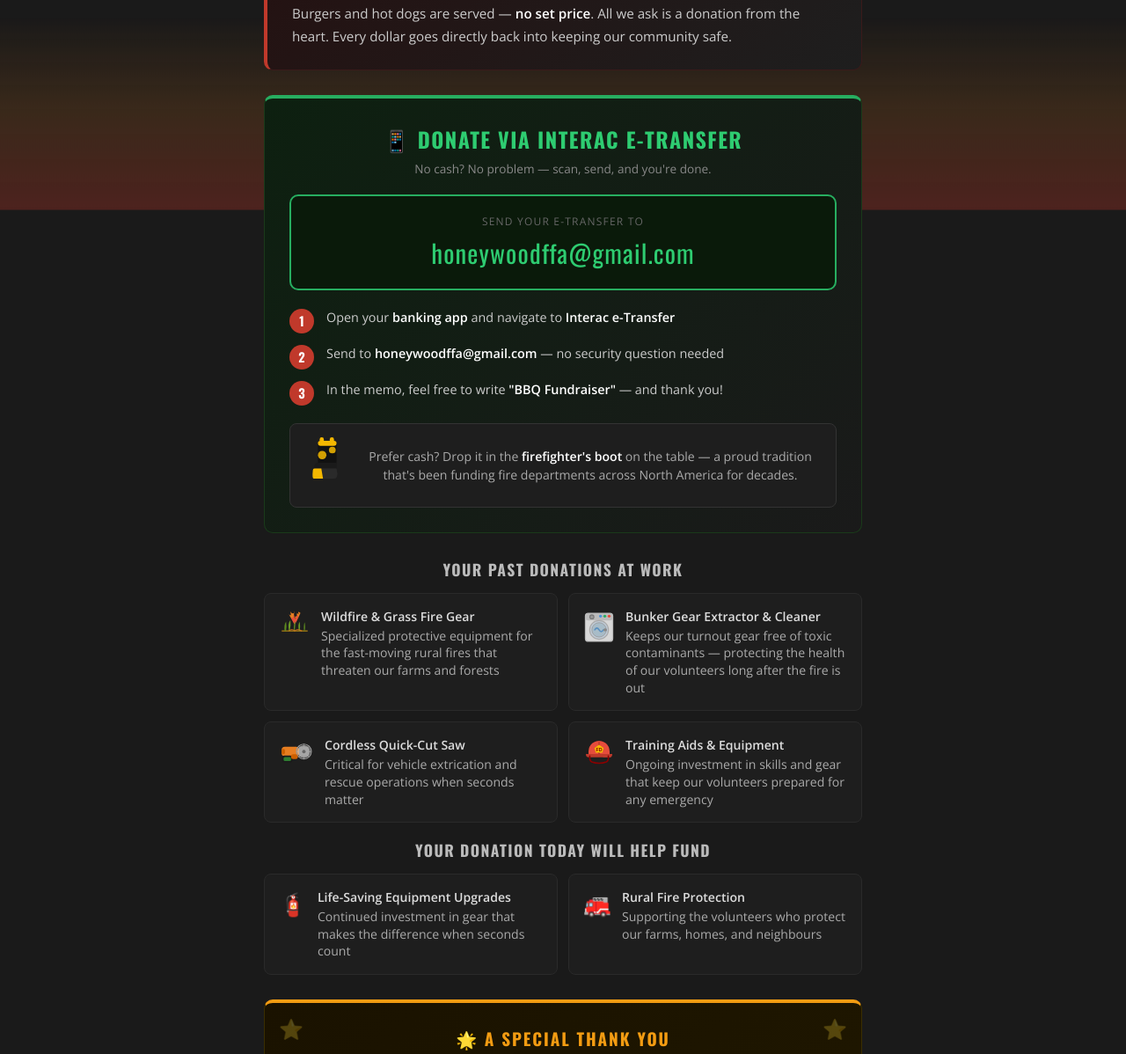
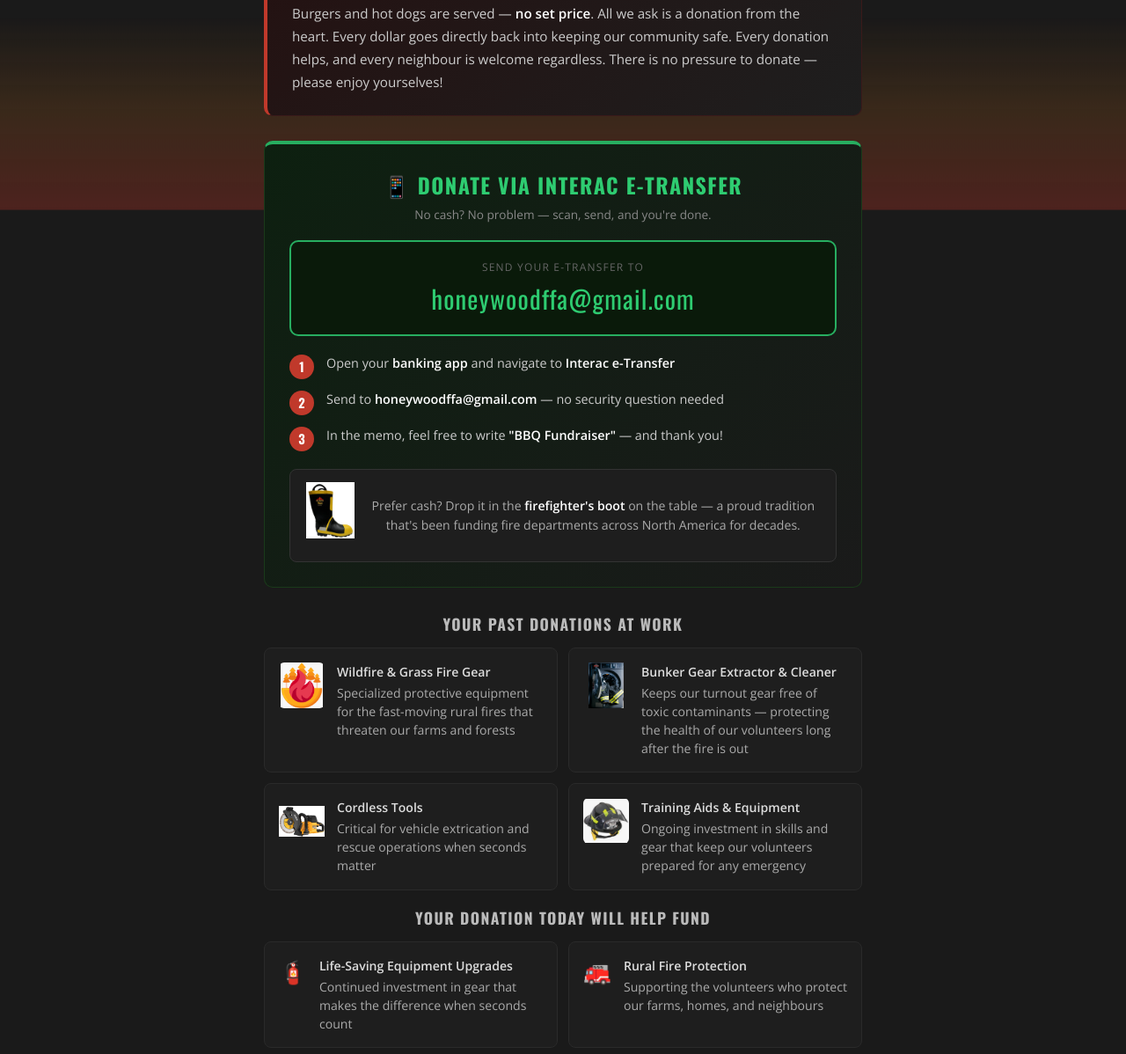
Before and after one commit to Mulmurmike/Melancthon-Day-BBQ---Honeywood-Firefighters-Association, a plain HTML site: page index.html in a window 1280 px wide. Shown: the part 563-1761 px from the top of the page at 88% size. Drawn offline with nearby package versions, Linux system fonts and the light colour scheme.

Commit message:
Add files via upload

```diff
--- a/index.html
+++ b/index.html
@@ -301,11 +301,12 @@
     padding: 16px;
     display: flex;
     align-items: flex-start;
-    gap: 12px;
+    gap: 14px;
   }
   .fund-icon { font-size: 1.6rem; flex-shrink: 0; }
-  .fund-text { font-size: 0.88rem; color: #aaa; line-height: 1.4; }
-  .fund-text strong { color: #ddd; display: block; margin-bottom: 2px; }
+  .fund-icon img { width: 52px; height: 52px; object-fit: contain; border-radius: 6px; }
+  .fund-text { font-size: 0.88rem; color: #aaa; line-height: 1.5; }
+  .fund-text strong { color: #ddd; display: block; margin-bottom: 3px; }
 
   /* ── Thank you banner ── */
   .thankyou-section {
@@ -453,7 +454,7 @@
     <p>
       Burgers and hot dogs are served — <strong>no set price</strong>.
       All we ask is a donation from the heart. Every dollar goes directly back into
-      keeping our community safe.
+      keeping our community safe. Every donation helps, and every neighbour is welcome regardless. There is no pressure to donate — please enjoy yourselves!
     </p>
   </div>
 
@@ -464,7 +465,7 @@
 
     <div class="etransfer-box">
       <div class="etransfer-label">Send your e-Transfer to</div>
-      <div class="etransfer-email">honeywoodffa@gmail.com</div>
+      <div class="etransfer-email"><a href="mailto:honeywoodffa@gmail.com" style="color:inherit;text-decoration:none;">honeywoodffa@gmail.com</a></div>
     </div>
 
     <div class="steps">
@@ -484,24 +485,7 @@
 
     <div class="boot-callout">
       <div class="boot-icon">
-        <svg viewBox="0 0 50 56" width="48" height="54" xmlns="http://www.w3.org/2000/svg">
-          <!-- Pull tabs -->
-          <rect x="16" y="1" width="5" height="9" rx="2.5" fill="#F5B800"/>
-          <rect x="28" y="1" width="5" height="9" rx="2.5" fill="#F5B800"/>
-          <!-- Boot shaft -->
-          <rect x="14" y="5" width="22" height="28" rx="4" fill="#111"/>
-          <!-- Yellow top band -->
-          <rect x="14" y="5" width="22" height="6" rx="3" fill="#F5B800"/>
-          <!-- Yellow dot accents on shaft -->
-          <circle cx="19" cy="22" r="5" fill="#F5B800" opacity="0.85"/>
-          <circle cx="31" cy="16" r="4" fill="#F5B800" opacity="0.85"/>
-          <!-- Ankle/foot transition -->
-          <path d="M14 31 L36 31 L36 38 L10 38 L10 35 Q10 31 14 31Z" fill="#1a1a1a"/>
-          <!-- Sole -->
-          <path d="M8 38 L36 38 L37 44 Q37 50 33 50 L9 50 Q6 50 7 44 Z" fill="#2a2a2a"/>
-          <!-- Yellow toe cap -->
-          <path d="M8 40 Q7 50 9 50 L20 50 L18 38 L10 38 Q8 38 8 40Z" fill="#F5B800"/>
-        </svg>
+        <img src="Boot.png" alt="Firefighter Boot" style="height:64px; width:auto;">
       </div>
       <div>Prefer cash? Drop it in the <strong>firefighter's boot</strong> on the table —
       a proud tradition that's been funding fire departments across North America for decades.</div>
@@ -513,104 +497,28 @@
     <h2>Your past donations at work</h2>
     <div class="funds-grid">
       <div class="fund-item">
-        <div class="fund-icon">
-          <svg viewBox="0 0 44 44" width="36" height="36" xmlns="http://www.w3.org/2000/svg">
-            <!-- Flames -->
-            <path d="M22 4 Q19 12 23 16 Q21 9 26 13 Q23 5 28 9 Q25 3 30 7 Q25 19 22 21 Q19 19 14 9 Q18 13 16 5 Q20 11 22 4Z" fill="#e67e22"/>
-            <path d="M22 7 Q20 14 24 18 Q22 11 25 15 Q23 8 27 12 Q24 21 22 23 Q20 21 17 13 Q20 16 22 7Z" fill="#e74c3c"/>
-            <!-- Ground -->
-            <line x1="4" y1="32" x2="40" y2="32" stroke="#8B6914" stroke-width="2"/>
-            <!-- Grass blades -->
-            <path d="M8 32 Q7 23 10 19 Q11 25 10 32" fill="#5D8A1F" stroke="none"/>
-            <path d="M14 32 Q12 21 16 17 Q17 24 15 32" fill="#6B9A24" stroke="none"/>
-            <path d="M21 32 Q20 22 23 18 Q23 25 22 32" fill="#5D8A1F" stroke="none"/>
-            <path d="M28 32 Q26 23 29 19 Q30 26 29 32" fill="#6B9A24" stroke="none"/>
-            <path d="M35 32 Q34 24 36 20 Q37 27 36 32" fill="#5D8A1F" stroke="none"/>
-            <!-- Fire glow on grass -->
-            <path d="M14 32 Q18 28 22 32 Q26 28 32 32" stroke="#e67e22" stroke-width="1.5" fill="none" opacity="0.7"/>
-          </svg>
-        </div>
+        <div class="fund-icon"><img src="wildfire.png" alt="Wildfire Gear"></div>
         <div class="fund-text">
           <strong>Wildfire &amp; Grass Fire Gear</strong>
           Specialized protective equipment for the fast-moving rural fires that threaten our farms and forests
         </div>
       </div>
       <div class="fund-item">
-        <div class="fund-icon">
-          <svg viewBox="0 0 44 48" width="36" height="40" xmlns="http://www.w3.org/2000/svg">
-            <!-- Body -->
-            <rect x="3" y="7" width="38" height="39" rx="4" fill="#d8d8d8" stroke="#bbb" stroke-width="1.5"/>
-            <!-- Control panel top -->
-            <rect x="3" y="7" width="38" height="10" rx="4" fill="#bbb"/>
-            <!-- Knob -->
-            <circle cx="12" cy="12" r="3.5" fill="#777"/>
-            <circle cx="12" cy="12" r="2" fill="#999"/>
-            <!-- LED dots -->
-            <circle cx="24" cy="11" r="2" fill="#4a90d9"/>
-            <circle cx="30" cy="11" r="2" fill="#27ae60"/>
-            <circle cx="36" cy="11" r="2" fill="#e74c3c"/>
-            <!-- Drum window -->
-            <circle cx="22" cy="30" r="13" fill="#c0ccd8" stroke="#aaa" stroke-width="1.5"/>
-            <circle cx="22" cy="30" r="10" fill="#a8bcc8" stroke="#999" stroke-width="1"/>
-            <!-- Water swirl inside drum -->
-            <path d="M16 30 Q19 25 22 30 Q25 35 28 30" stroke="#5a8fbf" stroke-width="2" fill="none" stroke-linecap="round"/>
-            <!-- Door handle -->
-            <rect x="28" y="28" width="5" height="4" rx="2" fill="#888"/>
-          </svg>
-        </div>
+        <div class="fund-icon"><img src="Extractor.png" alt="Bunker Gear Extractor"></div>
         <div class="fund-text">
           <strong>Bunker Gear Extractor &amp; Cleaner</strong>
           Keeps our turnout gear free of toxic contaminants — protecting the health of our volunteers long after the fire is out
         </div>
       </div>
       <div class="fund-item">
-        <div class="fund-icon">
-          <svg viewBox="0 0 52 44" width="40" height="36" xmlns="http://www.w3.org/2000/svg">
-            <!-- Tool body/housing -->
-            <rect x="4" y="14" width="26" height="14" rx="5" fill="#e67e22"/>
-            <!-- Guard over disc -->
-            <path d="M26 14 L40 14 Q44 14 44 18 L44 26 Q44 28 40 28 L30 28 L30 14Z" fill="#555"/>
-            <!-- Cutting disc -->
-            <circle cx="37" cy="21" r="11" fill="none" stroke="#999" stroke-width="1.5"/>
-            <circle cx="37" cy="21" r="9.5" fill="#c8c8c8" opacity="0.7"/>
-            <!-- Disc segments (teeth) -->
-            <line x1="37" y1="10" x2="37" y2="32" stroke="#aaa" stroke-width="0.8"/>
-            <line x1="26" y1="21" x2="48" y2="21" stroke="#aaa" stroke-width="0.8"/>
-            <line x1="29" y1="13" x2="45" y2="29" stroke="#aaa" stroke-width="0.8"/>
-            <line x1="29" y1="29" x2="45" y2="13" stroke="#aaa" stroke-width="0.8"/>
-            <circle cx="37" cy="21" r="2.5" fill="#666"/>
-            <!-- Battery pack -->
-            <rect x="5" y="27" width="15" height="10" rx="3" fill="#1a1a1a"/>
-            <rect x="7" y="29" width="11" height="6" rx="2" fill="#2e7d32"/>
-            <!-- Handle grip -->
-            <rect x="18" y="25" width="10" height="7" rx="3" fill="#cc6000"/>
-            <!-- Side handle -->
-            <rect x="4" y="17" width="5" height="8" rx="2.5" fill="#cc6000"/>
-          </svg>
-        </div>
+        <div class="fund-icon"><img src="Tools.png" alt="Cordless Quick-Cut Saw"></div>
         <div class="fund-text">
-          <strong>Cordless Quick-Cut Saw</strong>
+          <strong>Cordless Tools</strong>
           Critical for vehicle extrication and rescue operations when seconds matter
         </div>
       </div>
       <div class="fund-item">
-        <div class="fund-icon">
-          <svg viewBox="0 0 48 44" width="36" height="34" xmlns="http://www.w3.org/2000/svg">
-            <!-- Helmet dome -->
-            <path d="M8 26 Q7 8 24 6 Q41 8 40 26Z" fill="#e74c3c"/>
-            <!-- Front brim -->
-            <path d="M4 26 L44 26 Q44 31 40 31 L8 31 Q4 31 4 26Z" fill="#c0392b"/>
-            <!-- Back brim extension -->
-            <path d="M30 26 L40 26 L42 31 L30 31Z" fill="#c0392b"/>
-            <!-- Centre ridge -->
-            <path d="M24 6 Q25 6 25 26 L23 26 Q23 6 24 6Z" fill="#a93226"/>
-            <!-- Shield badge on front -->
-            <path d="M17 17 L24 12 L31 17 L29 24 L19 24Z" fill="#F5B800"/>
-            <text x="24" y="22" text-anchor="middle" font-size="7" fill="#8B0000" font-family="Arial" font-weight="bold">FD</text>
-            <!-- Chin strap -->
-            <path d="M10 29 Q9 36 13 38 Q18 40 24 40 Q30 40 35 38 Q39 36 38 29" stroke="#8B0000" stroke-width="2" fill="none" stroke-linecap="round"/>
-          </svg>
-        </div>
+        <div class="fund-icon"><img src="Helmet.png" alt="Firefighter Helmet"></div>
         <div class="fund-text">
           <strong>Training Aids &amp; Equipment</strong>
           Ongoing investment in skills and gear that keep our volunteers prepared for any emergency
@@ -653,7 +561,7 @@
       We extend our deepest gratitude to
     </p>
     <span class="owner-names">Shamima &amp; Ahmmad Bashir</span>
-    <span class="biz-name">Owners, Masonville Station</span>
+    <span class="biz-name">Owners of Masonville Gas Station</span>
     <p style="margin-top:12px;">
       Thank you for your <strong>continued dedication to this community</strong> and for donating
       the burgers and hot dogs that make today's event possible. Your generosity is the
```
Also changed, not shown: Boot.png (added), Extractor.png (added), Helmet.png (added), Tools.png (added), wildfire.png (added).
